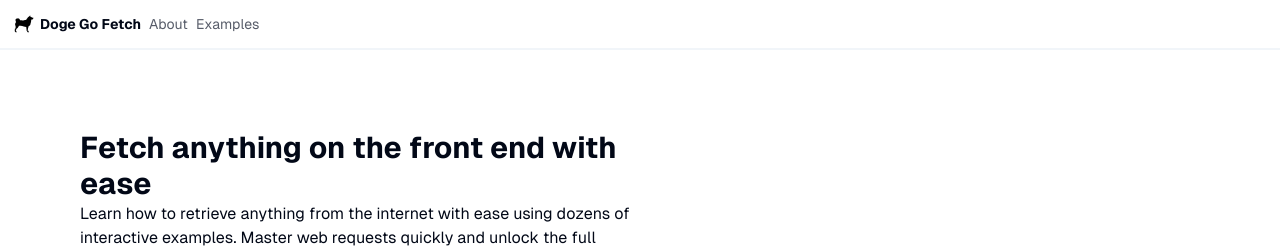
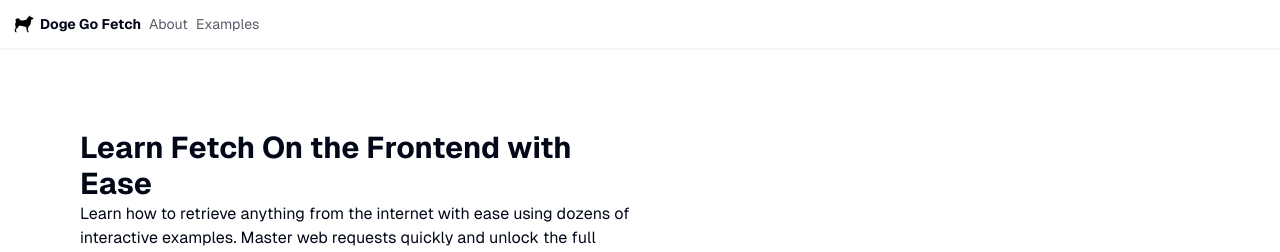
Before and after one commit to BryanAM/dogegofetch, a Next.js app: page / in a window 1280 px wide. Shown: the top 252 px of the page. Built offline with nearby package versions, Linux system fonts and the light colour scheme; no server answers.

Commit message:
updated weather and .env to project for API keys

```diff
--- a/app/about/page.tsx
+++ b/app/about/page.tsx
@@ -8,6 +8,8 @@ export default function About() {
       <h1>About Doge Go Fetch</h1>
 
       <h2>Built With</h2>
+
+      <h2>APIs Used</h2>
 
       <h2>Attributions</h2>
       <Image src={dog} alt="shiba inu" />
--- a/app/page.tsx
+++ b/app/page.tsx
@@ -1,4 +1,5 @@
 import HackerNews from "@/components/fetch/HackerNews/hackerNews";
+import { Weather } from "@/components/fetch/Weather/weather";
 import { Button } from "@/components/ui/button";
 import {
   Carousel,
@@ -15,7 +16,7 @@ export default function Home() {
     <div className="min-h-screen gap-16 p-8 pb-20 font-[family-name:var(--font-geist-sans)] sm:p-20">
       <main className="grid grid-cols-8 sm:items-start">
         <h1 className="col-span-8 text-3xl font-bold md:col-span-6 lg:col-span-4">
-          Fetch anything on the front end with ease
+          Learn Fetch On the Frontend with Ease
         </h1>
         <h2 className="col-span-8 col-start-1 pb-2 md:col-span-6 lg:col-span-4 lg:col-start-1">
           Learn how to retrieve anything from the internet with ease using
@@ -31,7 +32,9 @@ export default function Home() {
             <CarouselItem>
               <HackerNews />
             </CarouselItem>
-            <CarouselItem>HELLO2</CarouselItem>
+            <CarouselItem>
+              <Weather />
+            </CarouselItem>
             <CarouselItem>HELLO3</CarouselItem>
           </CarouselContent>
           <CarouselPrevious />
--- /dev/null
+++ b/components/fetch/Weather/weather.tsx
@@ -0,0 +1,7 @@
+export async function Weather() {
+  return (
+    <section>
+      <h3 className="text-xl font-bold">Tomorrow Weather API</h3>
+    </section>
+  );
+}
```
Also changed, not shown: 1 other file (tests, documents, lock files or other folders).
